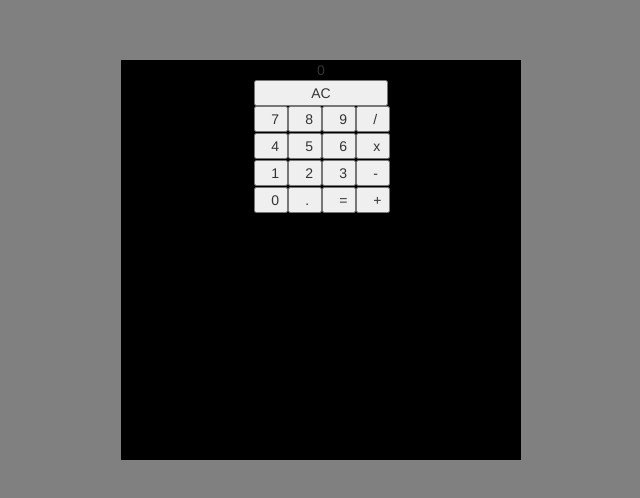
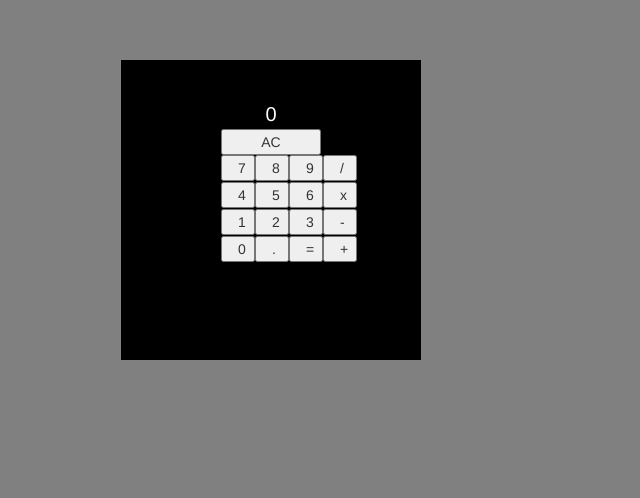
Before and after one commit to bbrading/javascript_calculator, a website: page index.html in a window 1280 px wide. Shown: the part 140-638 px from the top of the page, without its empty margins (79-719 px from the left). Drawn offline with nearby package versions, Linux system fonts and the light colour scheme.

Commit message:
changed font size of screen

```diff
--- a/calculator.css
+++ b/calculator.css
@@ -5,7 +5,13 @@
 
 #calculator{
   background-color: black;
-  height: 400px;
-  width: 400px;
+  height: 300px;
+  width: 300px;
   text-align: center;
 }
+
+#screen{
+margin-top: 40px;
+color: white;
+font-size: 20px;
+}
```
Also changed, not shown: 1 other file.
